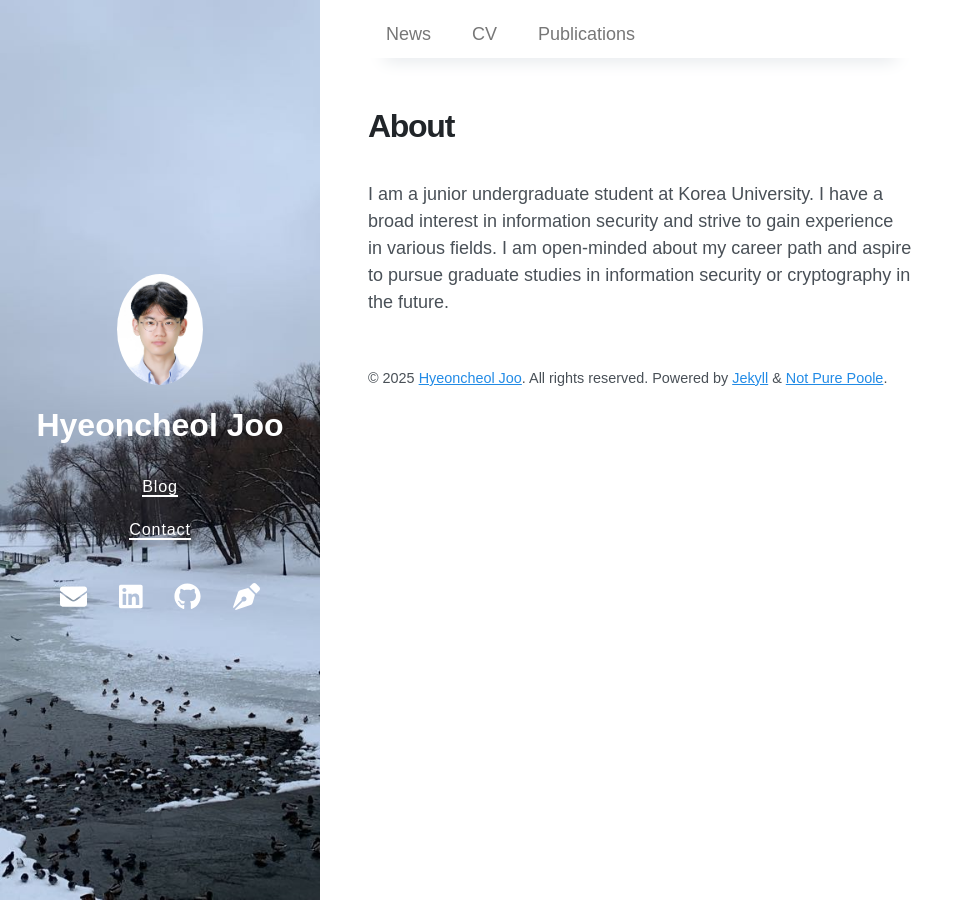
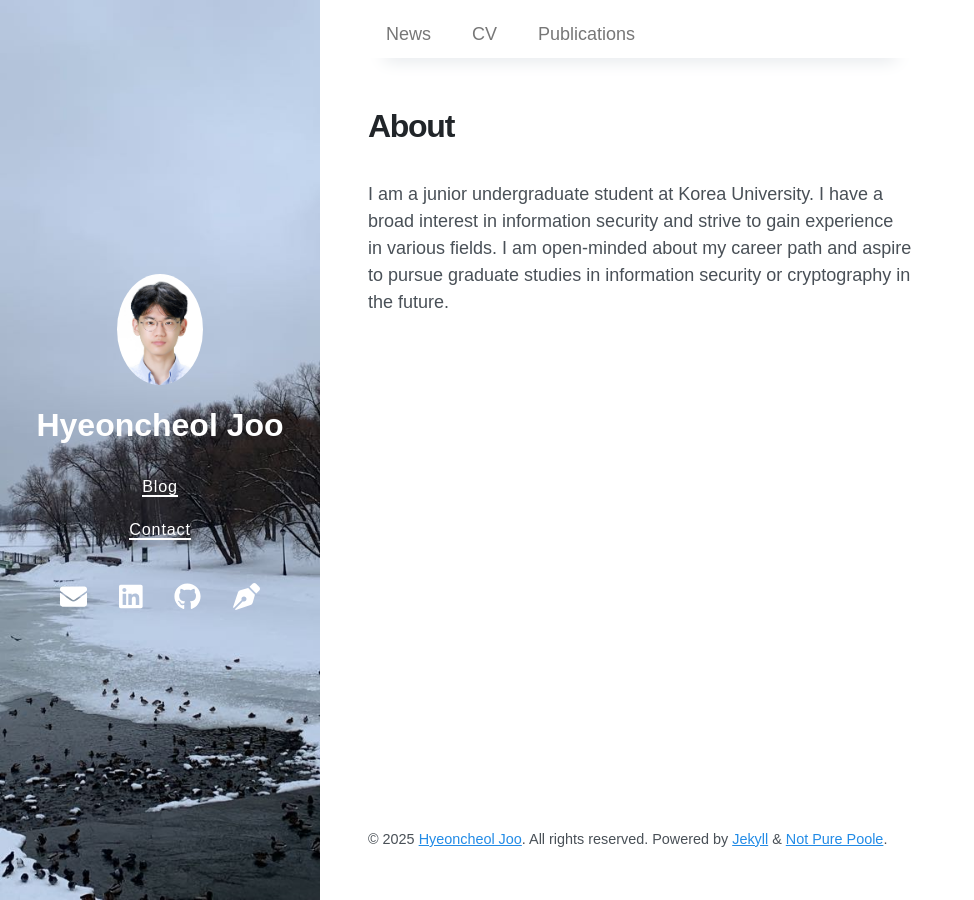
Before and after one commit to hyeoncheol-joo/hyeoncheol-joo.github.io, a Jekyll site: the page built from index.markdown, in a window 1280 px wide. Shown: the whole page, without its empty margins (0-974 px from the left). Built offline with Jekyll 4.4.1, drawn with Linux system fonts in a browser that asks for light colours; nearby versions of some CDN libraries; the list of posts is cut into pages by our own code.

Commit message:
move footer down

```diff
--- a/assets/styles.scss
+++ b/assets/styles.scss
@@ -52,3 +52,24 @@
     margin-left: var(--spacer);
   }
 }
+
+/* 화면 높이 채우기 */
+html, body { height: 100%; }
+
+/* 전체 레이아웃 컨테이너 */
+.container { min-height: 100vh; }
+
+/* 가운데 본문 칼럼을 세로 플렉스 컨테이너로 */
+.content {
+  display: flex;
+  flex-direction: column;
+}
+
+/* 본문 영역은 위쪽 공간을 차지 */
+.content > main { flex: 1 0 auto; }
+
+/* footer를 맨 아래로 밀기 */
+.content > .footer {
+  margin-top: auto;
+  padding-top: 0.75rem; /* 선택 */
+}
```
